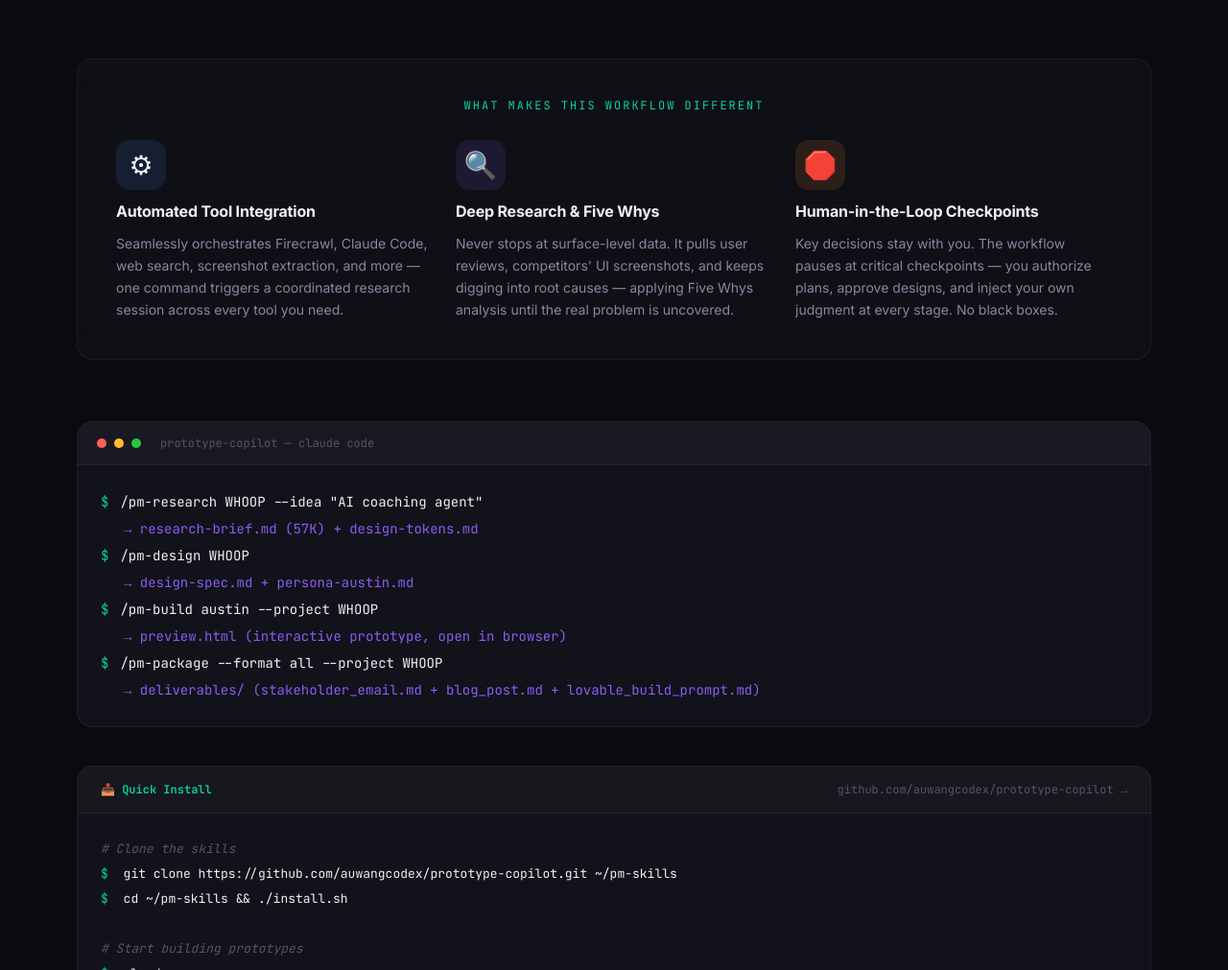
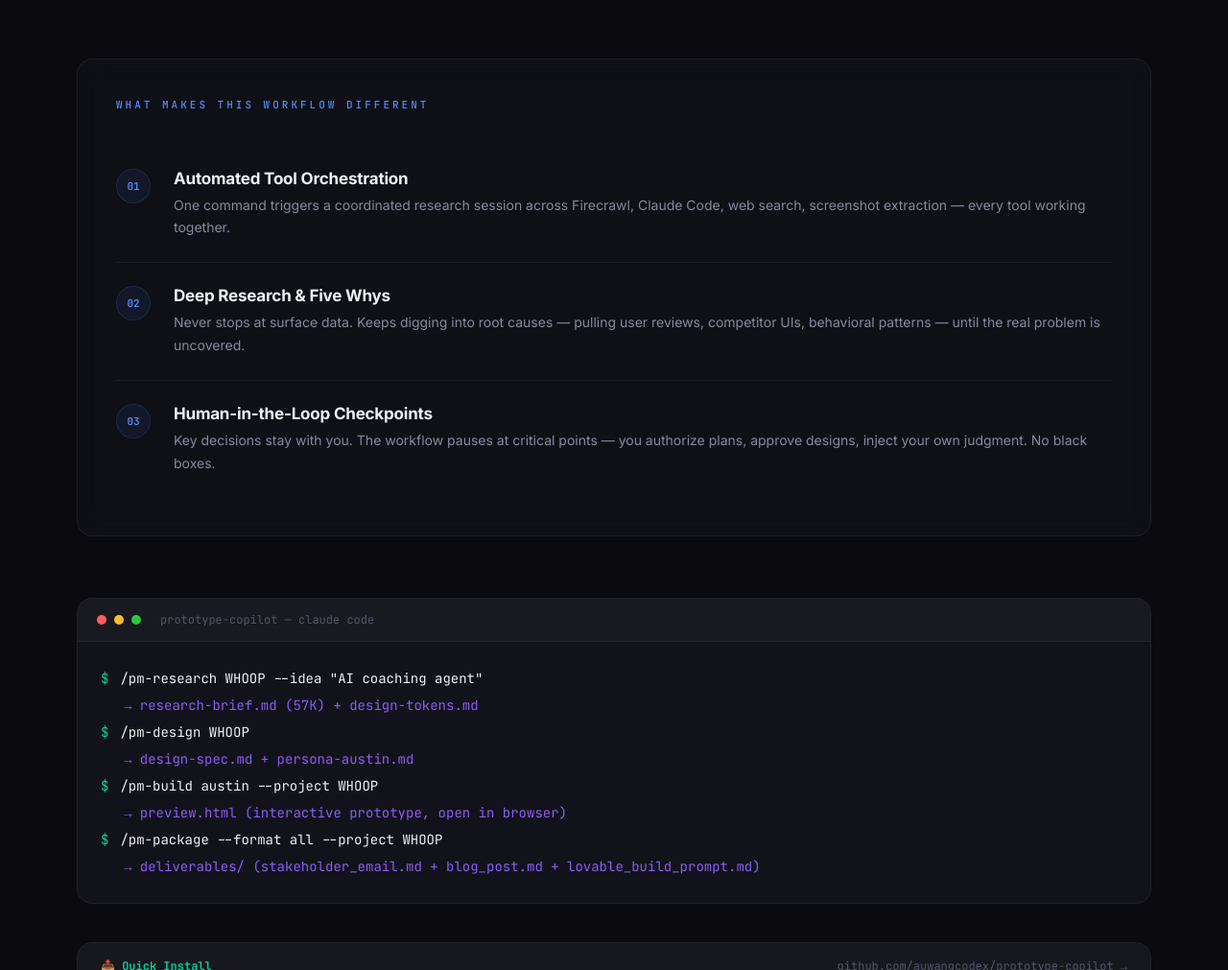
Before and after one commit to auwangcodex/personal, a plain HTML site: page index.html in a window 1280 px wide. Shown: the part 1789-2800 px from the top of the page at 96% size. Drawn offline with Linux system fonts and the light colour scheme.

Commit message:
Fix: dedupe metrics, redesign workflow highlights as list vs pipeline cards

```diff
--- a/index.html
+++ b/index.html
@@ -1088,7 +1088,7 @@
       .metric-value { font-size: 22px; }
     }
 
-    /* ─── Workflow Highlights ─── */
+    /* ─── Workflow Highlights — List layout (manifesto / overview) ─── */
     .workflow-highlights {
       margin-top: 64px;
       background: var(--bg-card);
@@ -1100,56 +1100,69 @@
 
     .workflow-highlights-header {
       font-family: var(--font-mono);
-      font-size: 12px;
-      color: var(--accent-cyan);
+      font-size: 11px;
+      color: var(--accent-blue);
       text-transform: uppercase;
-      letter-spacing: 2px;
-      margin-bottom: 28px;
-      text-align: center;
-    }
-
-    .workflow-highlights-grid {
-      display: grid;
-      grid-template-columns: repeat(3, 1fr);
+      letter-spacing: 3px;
+      margin-bottom: 36px;
+      font-weight: 500;
+    }
+
+    .workflow-highlights-list {
+      display: flex;
+      flex-direction: column;
+      gap: 0;
+    }
+
+    .workflow-list-item {
+      display: flex;
+      align-items: flex-start;
       gap: 24px;
-    }
-
-    .workflow-highlight-card {
-      display: flex;
-      flex-direction: column;
-      gap: 12px;
-    }
-
-    .wh-icon {
-      font-size: 28px;
-      width: 52px;
-      height: 52px;
-      border-radius: 14px;
+      padding: 24px 0;
+    }
+
+    .workflow-list-sep {
+      height: 1px;
+      background: var(--border-subtle);
+    }
+
+    .whi-number {
+      font-family: var(--font-mono);
+      font-size: 11px;
+      font-weight: 600;
+      color: var(--accent-blue);
+      background: rgba(79,143,255,0.08);
+      border: 1px solid rgba(79,143,255,0.15);
+      width: 36px;
+      height: 36px;
+      border-radius: 50%;
       display: flex;
       align-items: center;
       justify-content: center;
-      background: rgba(79,143,255,0.1);
-    }
-
-    .workflow-highlight-card:nth-child(1) .wh-icon { background: rgba(79,143,255,0.12); }
-    .workflow-highlight-card:nth-child(2) .wh-icon { background: rgba(139,92,246,0.12); }
-    .workflow-highlight-card:nth-child(3) .wh-icon { background: rgba(251,146,60,0.12); }
-
-    .wh-title {
-      font-size: 16px;
+      flex-shrink: 0;
+      letter-spacing: 0;
+    }
+
+    .whi-content {
+      flex: 1;
+    }
+
+    .whi-title {
+      font-size: 17px;
       font-weight: 700;
       color: var(--text-primary);
+      margin-bottom: 6px;
       letter-spacing: -0.2px;
     }
 
-    .wh-desc {
+    .whi-desc {
       font-size: 14px;
       color: var(--text-secondary);
-      line-height: 1.65;
+      line-height: 1.7;
     }
 
     @media (max-width: 768px) {
-      .workflow-highlights-grid { grid-template-columns: 1fr; }
+      .workflow-list-item { flex-direction: column; gap: 12px; }
       .workflow-highlights { padding: 28px; }
     }
   </style>
@@ -1204,16 +1217,8 @@
   </div>
   <div class="hero-metrics">
     <div class="metric">
-      <span class="metric-value">4</span>
-      <span class="metric-label">Skills Pipeline</span>
-    </div>
-    <div class="metric">
       <span class="metric-value">&lt; 4hrs</span>
       <span class="metric-label">Concept &rarr; Prototype</span>
-    </div>
-    <div class="metric">
-      <span class="metric-value">100K+</span>
-      <span class="metric-label">DAU Scaled (Sekai)</span>
     </div>
     <div class="metric">
       <span class="metric-value">30%</span>
@@ -1222,10 +1227,6 @@
     <div class="metric">
       <span class="metric-value">HBS '27</span>
       <span class="metric-label">Harvard MBA</span>
-    </div>
-    <div class="metric">
-      <span class="metric-value">&lt; 4hrs</span>
-      <span class="metric-label">Concept &rarr; Prototype</span>
     </div>
   </div>
 </section>
@@ -1299,21 +1300,29 @@
   <!-- Workflow Innovation Highlights -->
   <div class="workflow-highlights reveal">
     <div class="workflow-highlights-header">What makes this workflow different</div>
-    <div class="workflow-highlights-grid">
-      <div class="workflow-highlight-card">
-        <div class="wh-icon">&#x2699;</div>
-        <div class="wh-title">Automated Tool Integration</div>
-        <div class="wh-desc">Seamlessly orchestrates Firecrawl, Claude Code, web search, screenshot extraction, and more — one command triggers a coordinated research session across every tool you need.</div>
-      </div>
-      <div class="workflow-highlight-card">
-        <div class="wh-icon">&#x1F50D;</div>
-        <div class="wh-title">Deep Research &amp; Five Whys</div>
-        <div class="wh-desc">Never stops at surface-level data. It pulls user reviews, competitors' UI screenshots, and keeps digging into root causes — applying Five Whys analysis until the real problem is uncovered.</div>
-      </div>
-      <div class="workflow-highlight-card">
-        <div class="wh-icon">&#x1F6D1;</div>
-        <div class="wh-title">Human-in-the-Loop Checkpoints</div>
-        <div class="wh-desc">Key decisions stay with you. The workflow pauses at critical checkpoints — you authorize plans, approve designs, and inject your own judgment at every stage. No black boxes.</div>
+    <div class="workflow-highlights-list">
+      <div class="workflow-list-item">
+        <div class="whi-number">01</div>
+        <div class="whi-content">
+          <div class="whi-title">Automated Tool Orchestration</div>
+          <div class="whi-desc">One command triggers a coordinated research session across Firecrawl, Claude Code, web search, screenshot extraction — every tool working together.</div>
+        </div>
+      </div>
+      <div class="workflow-list-sep"></div>
+      <div class="workflow-list-item">
+        <div class="whi-number">02</div>
+        <div class="whi-content">
+          <div class="whi-title">Deep Research &amp; Five Whys</div>
+          <div class="whi-desc">Never stops at surface data. Keeps digging into root causes — pulling user reviews, competitor UIs, behavioral patterns — until the real problem is uncovered.</div>
+        </div>
+      </div>
+      <div class="workflow-list-sep"></div>
+      <div class="workflow-list-item">
+        <div class="whi-number">03</div>
+        <div class="whi-content">
+          <div class="whi-title">Human-in-the-Loop Checkpoints</div>
+          <div class="whi-desc">Key decisions stay with you. The workflow pauses at critical points — you authorize plans, approve designs, inject your own judgment. No black boxes.</div>
+        </div>
       </div>
     </div>
   </div>
```
